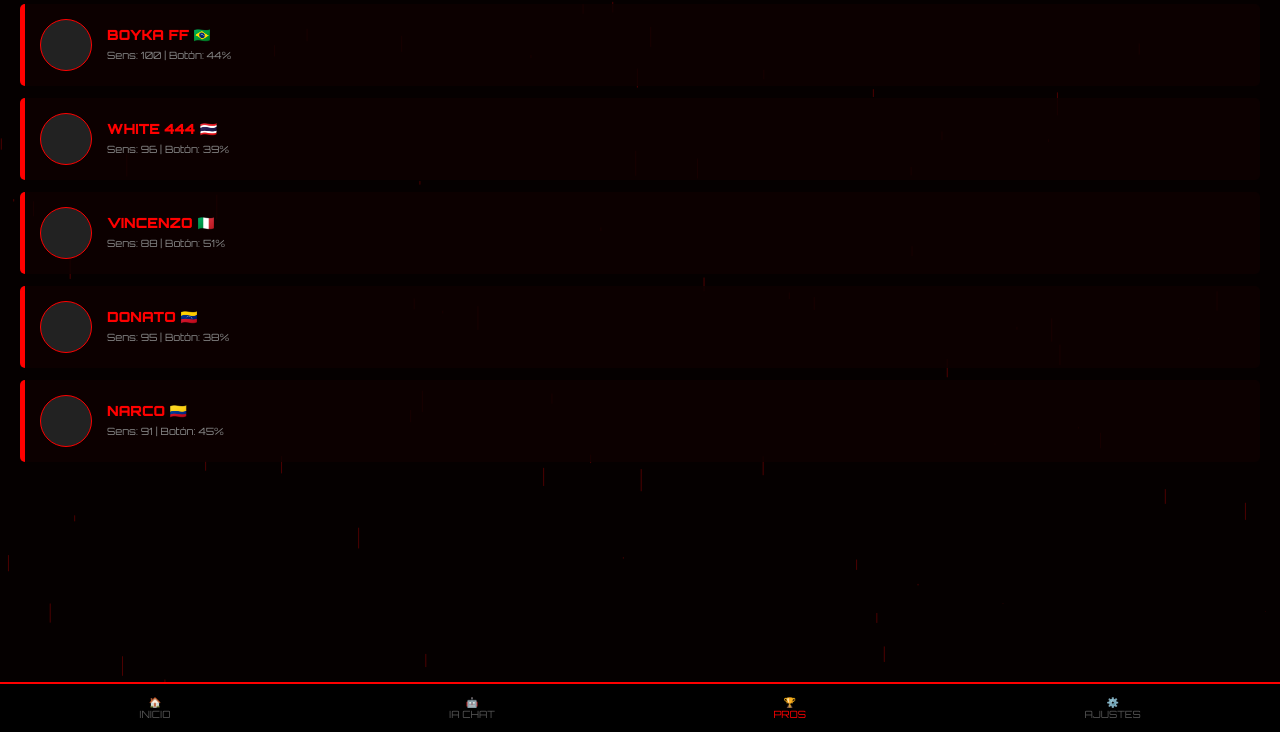
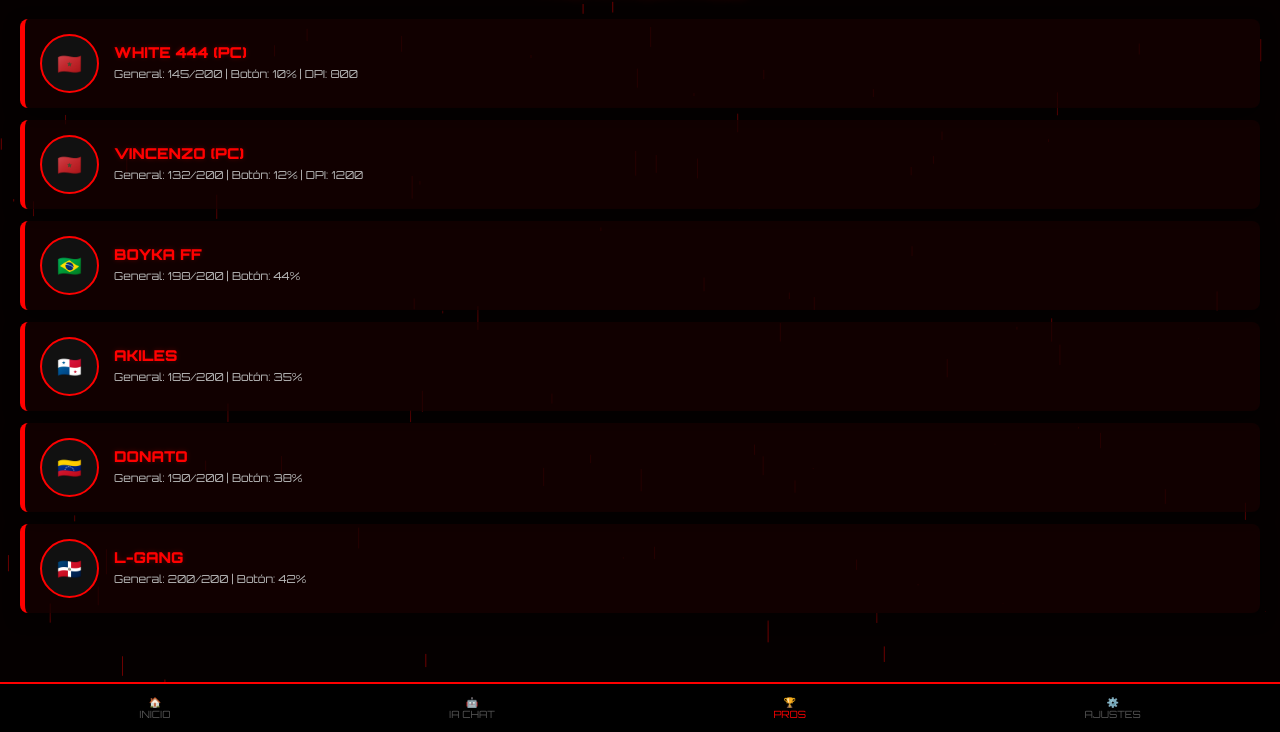
Before and after one commit to TropexV1/sens-tropex-elite-, a plain HTML site: page pros.html in a window 1280 px wide. Shown: the part 68-800 px from the top of the page. Drawn offline with Linux system fonts and the light colour scheme.

Commit message:
pros.html

```diff
--- a/pros.html
+++ b/pros.html
@@ -3,43 +3,47 @@
 <head>
     <meta charset="UTF-8">
     <meta name="viewport" content="width=device-width, initial-scale=1.0">
-    <title>Pros - SENS TROPEX</title>
+    <title>THE IMMORTALS - TRØPEX</title>
     <link href="https://fonts.googleapis.com/css2?family=Orbitron:wght@400;900&display=swap" rel="stylesheet">
     <style>
         body { background: #050000; color: white; font-family: 'Orbitron', sans-serif; margin: 0; padding: 20px; margin-bottom: 80px; }
         canvas { position: fixed; top: 0; left: 0; z-index: -1; }
-        .pro-card { background: rgba(15, 0, 0, 0.85); border-left: 5px solid #ff0000; border-radius: 5px; padding: 15px; margin-bottom: 12px; display: flex; align-items: center; gap: 15px; }
-        .pro-img { width: 50px; height: 50px; border-radius: 50%; border: 1px solid #ff0000; background: #222; }
-        .pro-info b { color: #ff0000; display: block; font-size: 14px; }
-        .pro-info span { font-size: 10px; color: #888; }
-        .navbar { position: fixed; bottom: 0; left: 0; width: 100%; background: #000; border-top: 2px solid #ff0000; display: flex; justify-content: space-around; padding: 12px 0; }
+        .pro-card { background: rgba(20, 0, 0, 0.8); border-left: 5px solid #ff0000; border-radius: 8px; padding: 15px; margin-bottom: 12px; display: flex; align-items: center; gap: 15px; box-shadow: 0 5px 15px rgba(0,0,0,0.5); }
+        .pro-img { width: 55px; height: 55px; border-radius: 50%; border: 2px solid #ff0000; background: #111; display: flex; align-items: center; justify-content: center; font-size: 20px; }
+        .pro-info b { color: #ff0000; display: block; font-size: 15px; text-shadow: 0 0 5px rgba(255,0,0,0.3); }
+        .pro-info span { font-size: 11px; color: #bbb; line-height: 1.6; }
+        .navbar { position: fixed; bottom: 0; left: 0; width: 100%; background: #000; border-top: 2px solid #ff0000; display: flex; justify-content: space-around; padding: 12px 0; z-index: 100; }
         .nav-item { text-align: center; color: #555; text-decoration: none; font-size: 10px; }
         .nav-item.active { color: #ff0000; }
     </style>
 </head>
 <body>
     <canvas id="bloodRain"></canvas>
-    <h1 style="text-align: center; color: #ff0000; font-size: 20px; text-shadow: 0 0 15px #ff0000;">THE IMMORTALS</h1>
+    <h1 style="text-align: center; color: #ff0000; font-size: 22px; margin-bottom: 25px; text-shadow: 0 0 15px #ff0000;">THE IMMORTALS</h1>
 
     <div class="pro-card">
-        <div class="pro-img"></div>
-        <div class="pro-info"><b>BOYKA FF 🇧🇷</b><span>Sens: 100 | Botón: 44%</span></div>
+        <div class="pro-img">🇲🇦</div>
+        <div class="pro-info"><b>WHITE 444 (PC)</b><span>General: 145/200 | Botón: 10% | DPI: 800</span></div>
     </div>
     <div class="pro-card">
-        <div class="pro-img"></div>
-        <div class="pro-info"><b>WHITE 444 🇹🇭</b><span>Sens: 96 | Botón: 39%</span></div>
+        <div class="pro-img">🇲🇦</div>
+        <div class="pro-info"><b>VINCENZO (PC)</b><span>General: 132/200 | Botón: 12% | DPI: 1200</span></div>
     </div>
     <div class="pro-card">
-        <div class="pro-img"></div>
-        <div class="pro-info"><b>VINCENZO 🇮🇹</b><span>Sens: 88 | Botón: 51%</span></div>
+        <div class="pro-img">🇧🇷</div>
+        <div class="pro-info"><b>BOYKA FF</b><span>General: 198/200 | Botón: 44%</span></div>
     </div>
     <div class="pro-card">
-        <div class="pro-img"></div>
-        <div class="pro-info"><b>DONATO 🇻🇪</b><span>Sens: 95 | Botón: 38%</span></div>
+        <div class="pro-img">🇵🇦</div>
+        <div class="pro-info"><b>AKILES</b><span>General: 185/200 | Botón: 35%</span></div>
     </div>
     <div class="pro-card">
-        <div class="pro-img"></div>
-        <div class="pro-info"><b>NARCO 🇨🇴</b><span>Sens: 91 | Botón: 45%</span></div>
+        <div class="pro-img">🇻🇪</div>
+        <div class="pro-info"><b>DONATO</b><span>General: 190/200 | Botón: 38%</span></div>
+    </div>
+    <div class="pro-card">
+        <div class="pro-img">🇩🇴</div>
+        <div class="pro-info"><b>L-GANG</b><span>General: 200/200 | Botón: 42%</span></div>
     </div>
 
     <nav class="navbar">
@@ -54,10 +58,10 @@
         const ctx = canvas.getContext('2d');
         canvas.width = window.innerWidth; canvas.height = window.innerHeight;
         const drops = [];
-        for(let i=0; i<80; i++) drops.push({x: Math.random()*canvas.width, y: Math.random()*canvas.height, l: Math.random()*25, v: Math.random()*5+4});
+        for(let i=0; i<100; i++) drops.push({x: Math.random()*canvas.width, y: Math.random()*canvas.height, l: Math.random()*25, v: Math.random()*5+4});
         function draw() {
             ctx.clearRect(0,0,canvas.width, canvas.height);
-            ctx.strokeStyle = 'rgba(150, 0, 0, 0.5)'; ctx.lineWidth = 1;
+            ctx.strokeStyle = 'rgba(180, 0, 0, 0.6)'; ctx.lineWidth = 1;
             drops.forEach(d => {
                 ctx.beginPath(); ctx.moveTo(d.x, d.y); ctx.lineTo(d.x, d.y+d.l); ctx.stroke();
                 d.y += d.v; if(d.y > canvas.height) d.y = -20;
```
